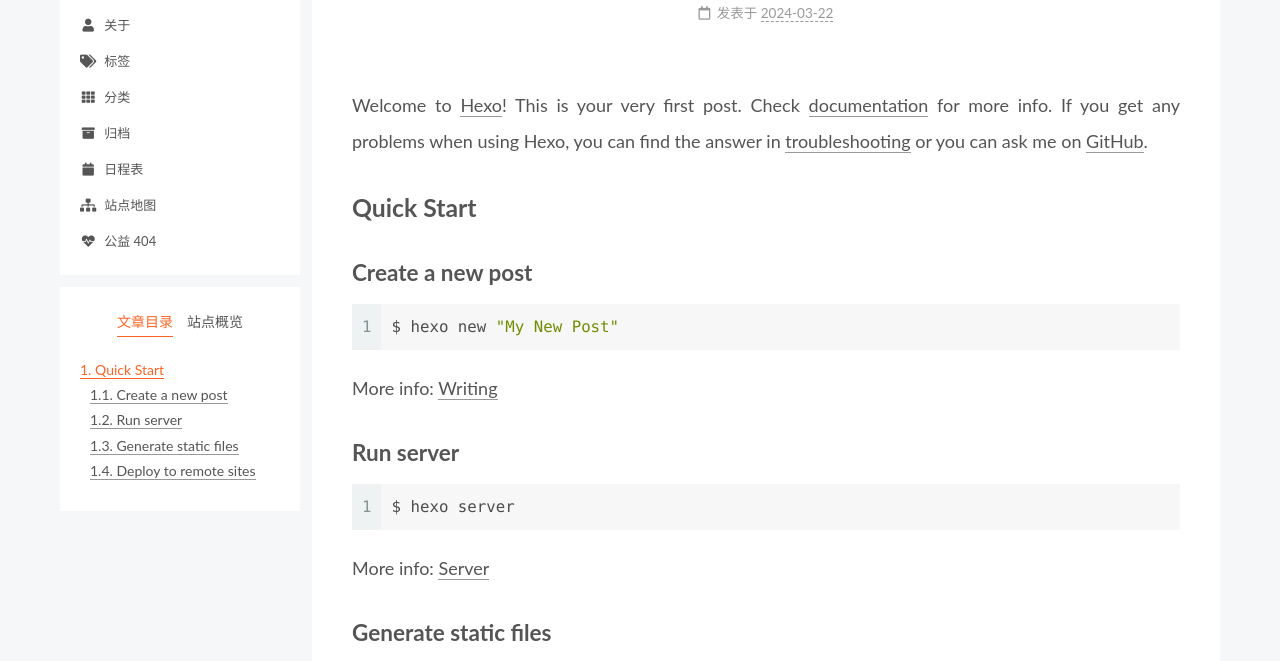
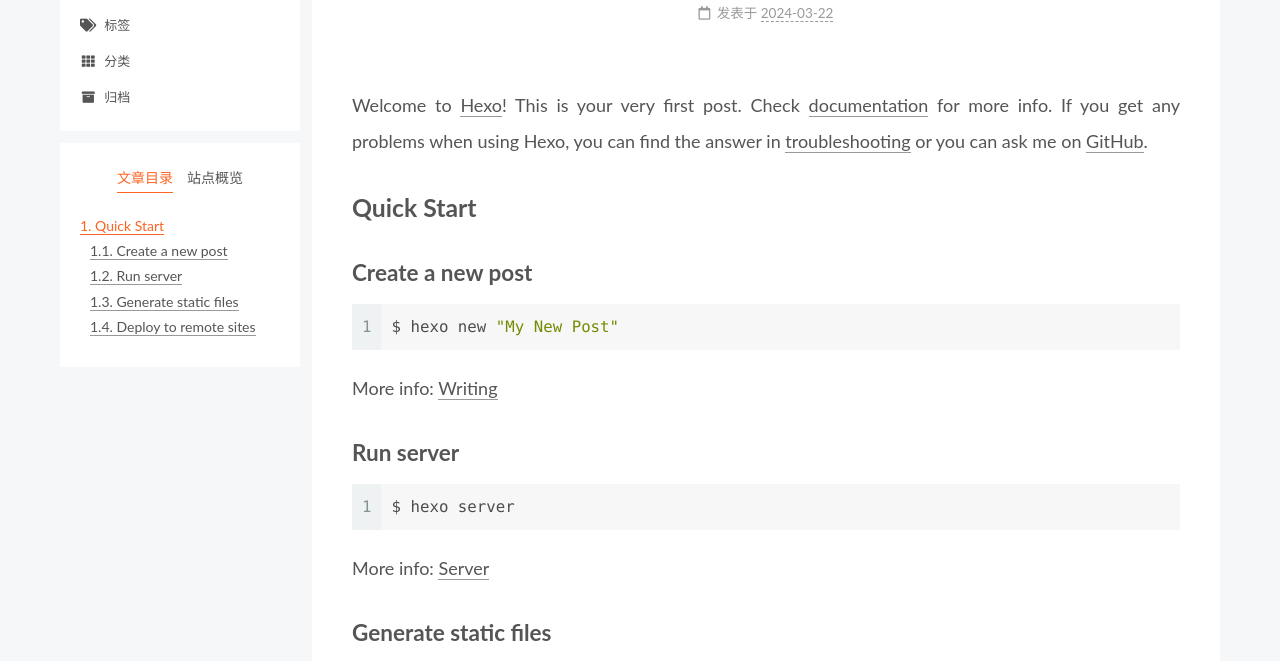
Before and after one commit to the-last-dodo/the-last-dodo.github.io, a plain HTML site: page 2024/03/22/hello-world/index.html in a window 1280 px wide. Shown: the part 127-788 px from the top of the page. Drawn offline with Linux system fonts and the light colour scheme.

Commit message:
Site updated: 2024-03-23 14:37:13

```diff
--- a/2024/03/22/hello-world/index.html
+++ b/2024/03/22/hello-world/index.html
@@ -117,11 +117,6 @@
     <a href="/" rel="section"><i class="fa fa-home fa-fw"></i>首页</a>
 
   </li>
-        <li class="menu-item menu-item-about">
-
-    <a href="/about/" rel="section"><i class="fa fa-user fa-fw"></i>关于</a>
-
-  </li>
         <li class="menu-item menu-item-tags">
 
     <a href="/tags/" rel="section"><i class="fa fa-tags fa-fw"></i>标签</a>
@@ -135,21 +130,6 @@
         <li class="menu-item menu-item-archives">
 
     <a href="/archives/" rel="section"><i class="fa fa-archive fa-fw"></i>归档</a>
-
-  </li>
-        <li class="menu-item menu-item-schedule">
-
-    <a href="/schedule/" rel="section"><i class="fa fa-calendar fa-fw"></i>日程表</a>
-
-  </li>
-        <li class="menu-item menu-item-sitemap">
-
-    <a href="/sitemap.xml" rel="section"><i class="fa fa-sitemap fa-fw"></i>站点地图</a>
-
-  </li>
-        <li class="menu-item menu-item-commonweal">
-
-    <a href="/404/" rel="section"><i class="fa fa-heartbeat fa-fw"></i>公益 404</a>
 
   </li>
   </ul>
--- a/css/main.css
+++ b/css/main.css
@@ -1168,7 +1168,7 @@ pre .javascript .function {
 }
 .links-of-author a::before,
 .links-of-author span.exturl::before {
-  background: #ffff95;
+  background: #ff44d4;
   border-radius: 50%;
   content: ' ';
   display: inline-block;
```
Also changed, not shown: archives/2024/03/index.html (+0 -20 lines), archives/2024/index.html (+0 -20 lines), archives/index.html (+0 -20 lines), index.html (+0 -20 lines).
